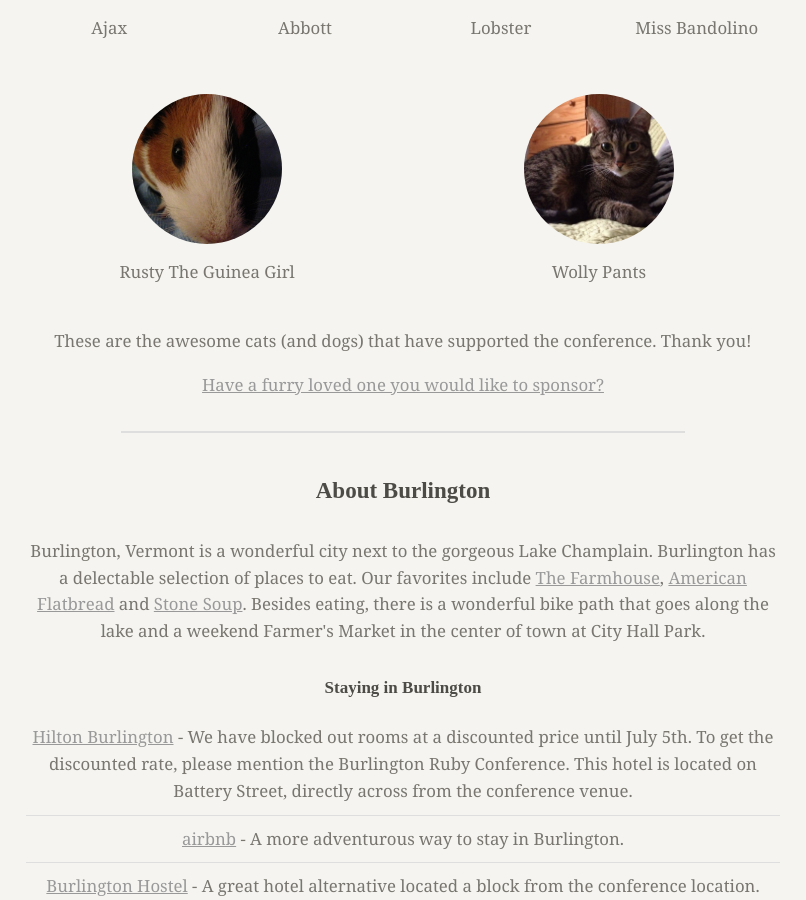
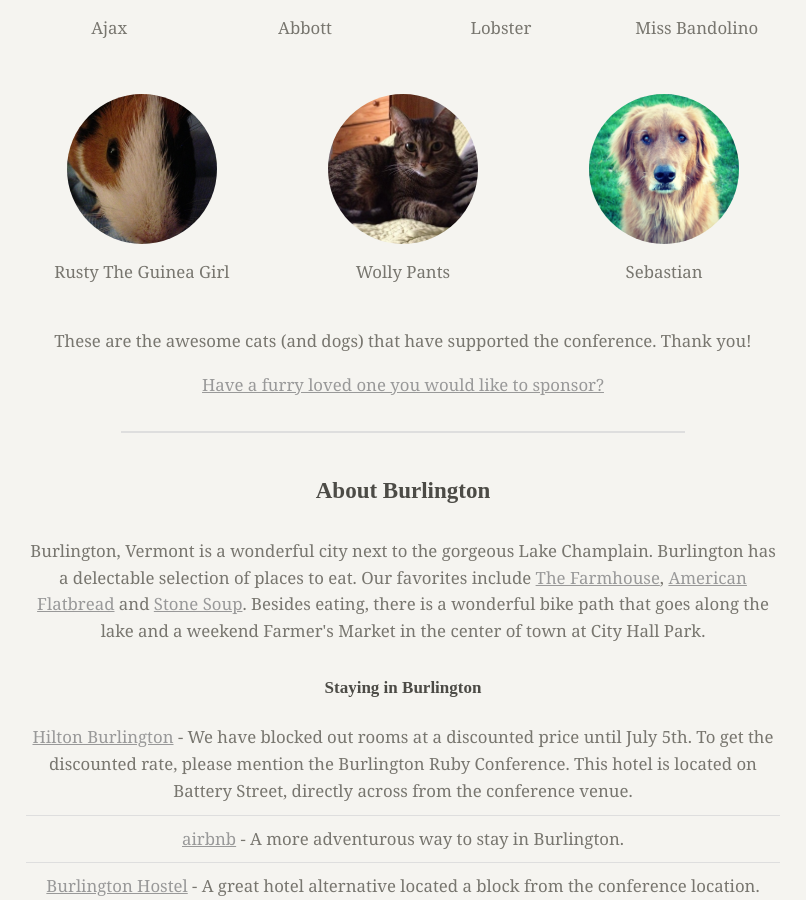
Before and after one commit to burlingtonruby/buruco2013, a Jekyll site: the page built from index.html, in a window 1280 px wide and 900 px high, scrolled down 3983 px. Shown: the whole window, without its empty margins (237-1043 px from the left). Built offline with Jekyll 4.4.1, drawn with Linux system fonts in a browser that asks for light colours; nearby versions of some CDN libraries.

Commit message:
Adding sebastian as a sponsor

```diff
--- a/index.html
+++ b/index.html
@@ -234,17 +234,23 @@ text-align:left;" ></div>
         </div>
       </div>
       <div class="row">
-        <div class="six columns supporter">
+        <div class="four columns supporter">
           <div class="supporter-frame"><a href="https://twitter.com/rwjblue"
               title="Rusty The Guinea Girl" target="_blank"><img src="images/cats/rusty.jpg"
             alt="Rusty The Guinea Girl"></a></div>
           <p>Rusty The Guinea Girl</p>
         </div>
-        <div class="six columns supporter">
+        <div class="four columns supporter">
           <div class="supporter-frame">
             <a href="http://www.girldevelopit.com/chapters/burlington" title="Wolly Pants" target="_blank"><img src="images/cats/wolly_pants.jpg" alt="Wolly Pants"></a>
           </div>
           <p>Wolly Pants</p>
+        </div>
+        <div class="four columns supporter">
+          <div class="supporter-frame">
+            <a href="http://www.youtube.com/watch?v=d-A3k65Qc1Y" title="Sebastian" target="_blank"><img src="images/cats/sebastian.jpg" alt="Sebastian"></a>
+          </div>
+          <p>Sebastian</p>
         </div>
       </div>
       <p>These are the awesome cats (and dogs) that have supported the
```
Also changed, not shown: cat.html (+8 -2 lines), images/cats/sebastian.jpg (added).
